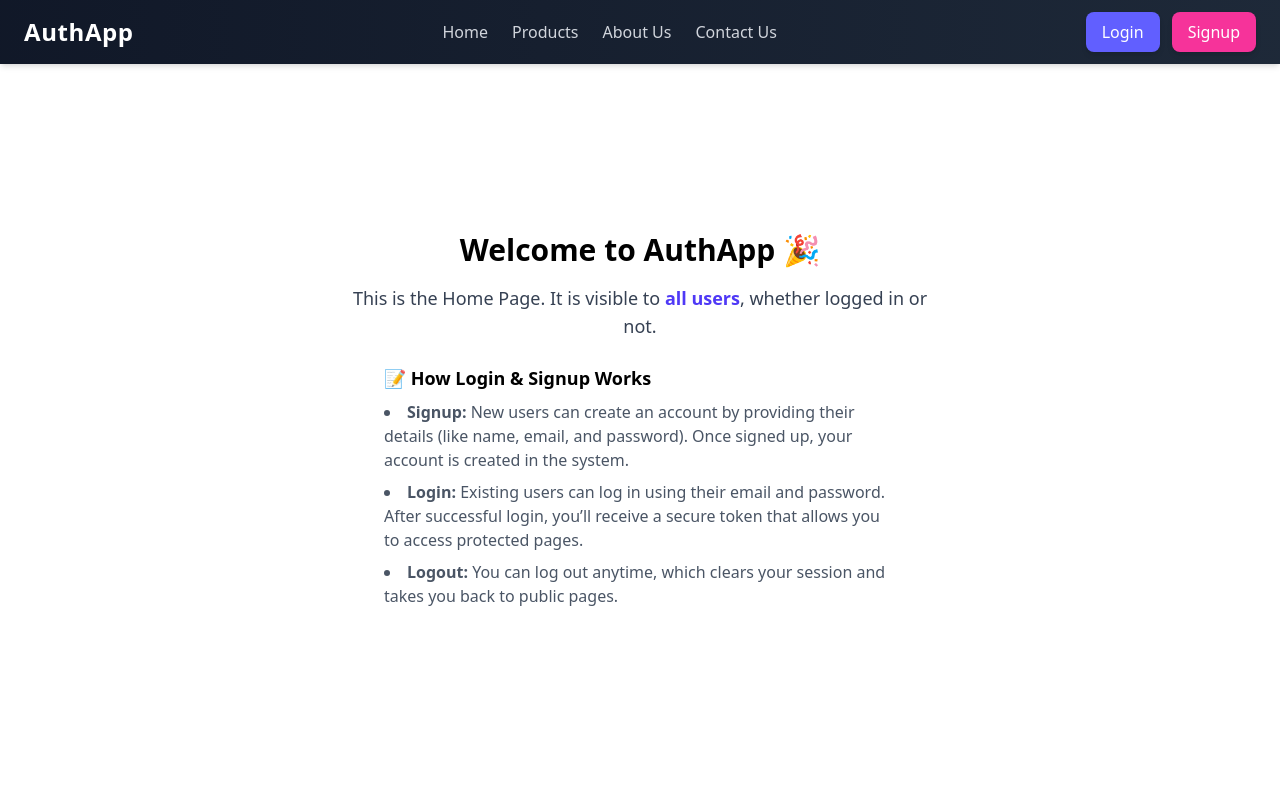
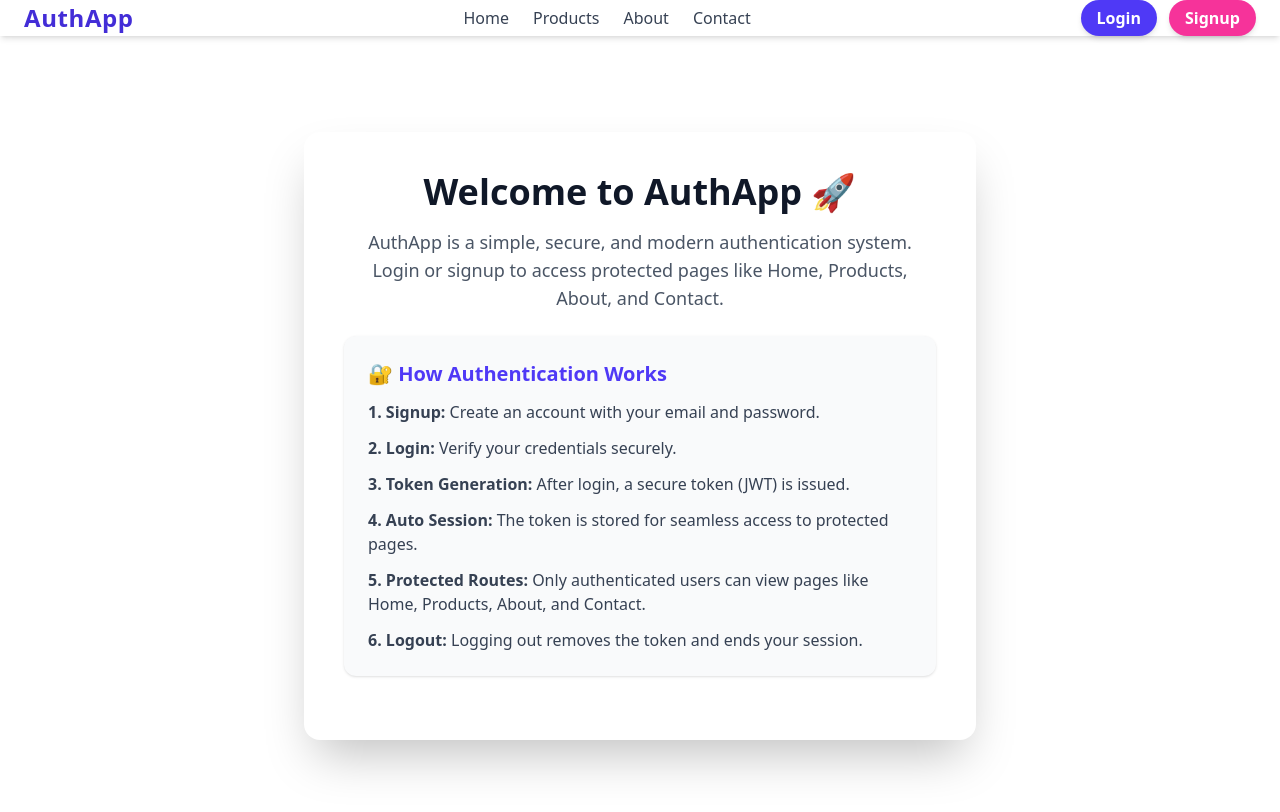
Before and after one commit to Rajesh-Roshan98/AuthFrontend, a React (Vite) app: page / in a window 1280 px wide. Shown: the top 812 px of the page. Built offline with nearby package versions, Linux system fonts and the light colour scheme; no server answers.

Commit message:
Enhanced the UI/UX interface for the user

```diff
--- a/src/App.jsx
+++ b/src/App.jsx
@@ -1,37 +1,80 @@
-import { Route, Routes } from "react-router-dom"
-import Navbar from "./components/NavBar"
-import HomePage from "./pages/HomePage"
-import Login from "./components/Login"
-import Signup from "./components/Signup"
-import Logout from "./components/Logout"
-import AboutPage from "./pages/AboutPage"
-import ContactPage from "./pages/ContactPage"
-import ProductsPage from "./pages/ProductsPage"
+import { Routes, Route } from "react-router-dom";
 import { useState } from "react";
 
+import Navbar from "./components/NavBar";
+import LandingPage from "./pages/LandingPage";
+import Login from "./components/Login";
+import Signup from "./components/Signup";
+import HomePage from "./pages/HomePage";
+import AboutPage from "./pages/AboutPage";
+import ContactPage from "./pages/ContactPage";
+import ProductsPage from "./pages/ProductsPage";
+import ProtectedRoute from "./components/ProtectedRoute";
+
 function App() {
-  const [formType, setFormType] = useState("");
+  const [formType, setFormType] = useState(null); // null = show default landing page
+
   return (
-    <>
-      <div className="w-screen h-screen flex flex-col mx-auto">
-        <div className="w-full">
-          <Navbar setFormType={setFormType} />
-        </div>
-        <div className="w-full h-full">
-          <Routes>
-            <Route path="/" element={<HomePage />} />
-            <Route path="/HomePage" element={<HomePage />} />
-            <Route path="/Login" element={<Login />} />
-            <Route path="/Signup" element={<Signup />} />
-            <Route path="/Logout" element={<Logout />} />
-            <Route path="/about" element={<AboutPage />} />
-            <Route path="/contact" element={<ContactPage />} />
-            <Route path="/products" element={<ProductsPage />} />
-          </Routes>
-        </div>
+    <div className="w-screen h-screen flex flex-col">
+      {/* Navbar */}
+      <Navbar setFormType={setFormType} />
+
+      {/* Main Content */}
+      <div className="flex-grow w-full h-full">
+        <Routes>
+          {/* Landing Page (Default) */}
+          <Route
+            path="/"
+            element={<LandingPage formType={formType} setFormType={setFormType} />}
+          />
+
+          {/* Authentication Pages */}
+          <Route path="/login" element={<Login />} />
+          <Route path="/signup" element={<Signup setFormType={setFormType} />} />
+
+          {/* Protected Pages */}
+          <Route
+            path="/home"
+            element={
+              <ProtectedRoute>
+                <HomePage />
+              </ProtectedRoute>
+            }
+          />
+          <Route
+            path="/about"
+            element={
+              <ProtectedRoute>
+                <AboutPage />
+              </ProtectedRoute>
+            }
+          />
+          <Route
+            path="/contact"
+            element={
+              <ProtectedRoute>
+                <ContactPage />
+              </ProtectedRoute>
+            }
+          />
+          <Route
+            path="/products"
+            element={
+              <ProtectedRoute>
+                <ProductsPage />
+              </ProtectedRoute>
+            }
+          />
+
+          {/* Catch-all → redirect to landing page */}
+          <Route
+            path="*"
+            element={<LandingPage formType={formType} setFormType={setFormType} />}
+          />
+        </Routes>
       </div>
-    </>
-  )
+    </div>
+  );
 }
 
-export default App
+export default App;
--- a/src/components/Login.jsx
+++ b/src/components/Login.jsx
@@ -2,75 +2,87 @@ import React, { useState } from 'react';
 import '../index.css';
 import axios from 'axios';
 import { useNavigate } from 'react-router-dom';
-import { Mail, Lock, Eye, EyeOff } from 'lucide-react'; // ✅ lucide-react icons
+import { Mail, Lock, Eye, EyeOff } from 'lucide-react';
+
+const API_BASE = import.meta.env.VITE_BACKEND_URL;
 
 const Login = () => {
   const [error, setError] = useState("");
   const [email, setEmail] = useState("");
   const [password, setPassword] = useState("");
   const [showPassword, setShowPassword] = useState(false);
+  const [loading, setLoading] = useState(false);
   const navigate = useNavigate();
 
   async function loginHandler(e) {
     e.preventDefault();
     setError("");
-        // Frontend validation
+    setLoading(true);
+
     if (!email || !password) {
       setError("Please enter both email and password.");
+      setLoading(false);
       return;
     }
-        // Email format validation
+
     const emailRegex = /^[^\s@]+@[^\s@]+\.[^\s@]+$/;
     if (!emailRegex.test(email)) {
       setError("Please enter a valid email address.");
+      setLoading(false);
       return;
     }
-        // Password length validation
+
     if (password.length < 6) {
       setError("Password must be at least 6 characters.");
+      setLoading(false);
       return;
     }
+
     try {
-            const response = await axios.post(`http://localhost:3000/api/v1/login`, {
-                email,
-                password
-            });
-            if (response.data.success === true) {
+      const response = await axios.post(`${API_BASE}/api/v1/login`, { email, password });
+
+      if (response.data.success) {
         localStorage.setItem("token", response.data.token);
         localStorage.setItem("role", response.data.role);
 
+        // ✅ Dispatch custom login event so Navbar updates immediately
+        window.dispatchEvent(new Event("login"));
+
+        // Optional: fetch user details
+        let userData = null;
         try {
-                    const userDetails = await axios.get("http://localhost:3000/api/v1/getUserDetail", {
+          const userDetails = await axios.get(`${API_BASE}/api/v1/getUserDetail`, {
             headers: { Authorization: `Bearer ${response.data.token}` }
           });
-                    if (userDetails.data.success && userDetails.data.user) {
-                        console.log("User details after login:", userDetails.data.user);
-                    }
+          if (userDetails.data.success) userData = userDetails.data.user;
         } catch (err) {
           console.log("Error fetching user details:", err);
         }
 
-                navigate('/HomePage');
+        navigate('/HomePage', { state: userData });
+
       } else {
         setError(response.data.message || "Login failed.");
       }
-        } catch (e) {
-            console.error("Login failed:", e.message);
+
+    } catch (err) {
+      console.error("Login failed:", err.message);
+      setError("Invalid credentials or server error.");
     }
+
+    setLoading(false);
   }
 
   return (
-        <div className="h-screen w-screen overflow-hidden flex items-center justify-center bg-gradient-to-br from-purple-600 to-indigo-800 px-4">
+    <div className="h-screen w-screen flex items-center justify-center bg-gradient-to-br from-purple-600 to-indigo-800 px-4">
       <div className="bg-white bg-opacity-95 p-8 rounded-2xl shadow-2xl w-full max-w-md">
         <h2 className="text-3xl font-bold text-center text-indigo-700 mb-2">Welcome Back</h2>
         <p className="text-center text-gray-600 mb-6">Login to continue</p>
 
-                {error && (
-                    <p className="mb-4 text-red-500 text-center font-medium">{error}</p>
-                )}
+        {error && <p className="mb-4 text-red-500 text-center font-medium">{error}</p>}
 
         <form className="space-y-4" onSubmit={loginHandler}>
-                    {/* Email Input with Icon */}
+          {/* Email */}
           <div className="relative">
             <Mail className="absolute left-3 top-1/2 transform -translate-y-1/2 text-indigo-400" size={20} />
             <input
@@ -78,11 +90,11 @@ const Login = () => {
               placeholder="Email Address"
               value={email}
               onChange={e => setEmail(e.target.value)}
-                            className="w-full pl-10 pr-4 py-3 rounded-lg border border-black text-gray-700 placeholder-gray-400 focus:outline-none focus:ring-2 focus:ring-indigo-500 focus:border-indigo-500 transition-all"
+              className="w-full pl-10 pr-4 py-3 rounded-lg border border-black text-gray-700 placeholder-gray-400 focus:outline-none focus:ring-2 focus:ring-indigo-500"
             />
           </div>
 
-                    {/* Password Input with Icon & Toggle */}
+          {/* Password */}
           <div className="relative">
             <Lock className="absolute left-3 top-1/2 transform -translate-y-1/2 text-indigo-400" size={20} />
             <input
@@ -90,7 +102,7 @@ const Login = () => {
               placeholder="Password"
               value={password}
               onChange={e => setPassword(e.target.value)}
-                            className="w-full pl-10 pr-12 py-3 rounded-lg border border-black text-gray-700 placeholder-gray-400 focus:outline-none focus:ring-2 focus:ring-indigo-500 focus:border-indigo-500 transition-all"
+              className="w-full pl-10 pr-12 py-3 rounded-lg border border-black text-gray-700 placeholder-gray-400 focus:outline-none focus:ring-2 focus:ring-indigo-500"
             />
             <span
               className="absolute right-3 top-3 cursor-pointer text-gray-500 hover:text-indigo-600"
@@ -103,13 +115,21 @@ const Login = () => {
           {/* Login Button */}
           <button
             type="submit"
-                        className="w-full bg-indigo-500 hover:bg-indigo-600 active:bg-indigo-700 text-white py-3 px-4 rounded-lg font-semibold transition-all shadow-md hover:shadow-lg"
+            disabled={loading}
+            className={`w-full bg-indigo-500 text-white py-3 px-4 rounded-lg font-semibold transition-all shadow-md hover:shadow-lg
+            ${loading ? "opacity-60 cursor-not-allowed" : "hover:bg-indigo-600 active:bg-indigo-700"}`}
           >
-                        Login
+            {loading ? (
+              <div className="flex justify-center items-center space-x-2">
+                <div className="w-5 h-5 border-2 border-white border-t-transparent rounded-full animate-spin"></div>
+                <span>Logging in...</span>
+              </div>
+            ) : (
+              "Login"
+            )}
           </button>
         </form>
 
-                {/* Signup Link */}
         <p className="mt-6 text-center text-gray-700">
           Don't have an account?{" "}
           <span
--- a/src/components/NavBar.jsx
+++ b/src/components/NavBar.jsx
@@ -1,66 +1,86 @@
-import React, { useEffect, useState } from 'react';
-import { useNavigate, Link } from 'react-router-dom';
-import Logout from './Logout';
+import React, { useState, useEffect } from "react";
+import { useNavigate, Link } from "react-router-dom";
 
-const Navbar = ({ setFormType }) => {
+const Navbar = () => {
   const navigate = useNavigate();
   const [isLoggedIn, setIsLoggedIn] = useState(!!localStorage.getItem("token"));
+  const [loggingOut, setLoggingOut] = useState(false);
 
+  // Listen for token changes or custom login event
   useEffect(() => {
-    const checkToken = () => setIsLoggedIn(!!localStorage.getItem("token"));
-    window.addEventListener("storage", checkToken);
-    checkToken(); // check immediately
-    return () => window.removeEventListener("storage", checkToken);
-  });
+    const updateLogin = () => setIsLoggedIn(!!localStorage.getItem("token"));
 
-  const handleLogin = () => {
-    setFormType("Login");
-    navigate("/Login");
+    window.addEventListener("storage", updateLogin); // For other tabs
+    window.addEventListener("login", updateLogin);   // Custom login event
+
+    updateLogin(); // check immediately on mount
+
+    return () => {
+      window.removeEventListener("storage", updateLogin);
+      window.removeEventListener("login", updateLogin);
     };
+  }, []);
 
-  const handleSignup = () => {
-    setFormType("Signup");
-    navigate("/Signup");
+  const handleLogin = () => navigate("/login");
+  const handleSignup = () => navigate("/signup");
+
+  const handleLogout = () => {
+    setLoggingOut(true);
+
+    setTimeout(() => {
+      localStorage.removeItem("token");
+      localStorage.removeItem("authUser");
+      console.clear();
+      setIsLoggedIn(false);
+      navigate("/");
+      setLoggingOut(false);
+    }, 500);
   };
 
   return (
-  <nav className="bg-gradient-to-r from-gray-900 to-gray-800 shadow-md h-16 w-full flex justify-between items-center px-6 sticky top-0 z-50 overflow-hidden">
-      {/* Left - Logo / Brand */}
-      <div className="text-2xl font-bold text-white tracking-wide cursor-pointer">
-        <Link to="/HomePage">AuthApp</Link>
+    <>
+      {/* Global Spinner Overlay */}
+      {loggingOut && (
+        <div className="fixed inset-0 z-50 flex items-center justify-center bg-white/70 backdrop-blur-sm">
+          <div className="w-16 h-16 border-4 border-indigo-600 border-t-transparent rounded-full animate-spin"></div>
+        </div>
+      )}
+
+      <nav className="bg-white shadow-md h-16 w-full flex justify-between items-center px-6 sticky top-0 z-50">
+        {/* Left - Logo */}
+        <div className="text-2xl font-bold text-indigo-700 tracking-wide cursor-pointer">
+          <Link to="/">AuthApp</Link>
         </div>
 
         {/* Middle - Links */}
-      <ul className="hidden md:flex gap-6 text-gray-300 font-medium">
-        <li>
-          <Link to="/HomePage" className="hover:text-white transition-colors">Home</Link>
-        </li>
-        <li>
-          <Link to="/products" className="hover:text-white transition-colors">Products</Link>
-        </li>
-        <li>
-          <Link to="/about" className="hover:text-white transition-colors">About Us</Link>
-        </li>
-        <li>
-          <Link to="/contact" className="hover:text-white transition-colors">Contact Us</Link>
-        </li>
+        <ul className="hidden md:flex gap-6 text-gray-700 font-medium">
+          <li><Link to="/" className="hover:text-indigo-600 transition-colors">Home</Link></li>
+          <li><Link to="/products" className="hover:text-indigo-600 transition-colors">Products</Link></li>
+          <li><Link to="/about" className="hover:text-indigo-600 transition-colors">About</Link></li>
+          <li><Link to="/contact" className="hover:text-indigo-600 transition-colors">Contact</Link></li>
         </ul>
 
-      {/* Right - Auth buttons */}
+        {/* Right - Auth Buttons / Logout */}
         <div className="flex gap-3">
           {isLoggedIn ? (
-          <Logout />
+            <button
+              onClick={handleLogout}
+              className="bg-red-600 hover:bg-red-700 text-white font-semibold px-4 py-1.5 rounded-full shadow-md flex items-center justify-center hover:scale-105 transition-transform duration-200"
+              disabled={loggingOut}
+            >
+              Logout
+            </button>
           ) : (
             <>
               <button
                 onClick={handleLogin}
-              className="bg-indigo-500 hover:bg-indigo-600 text-white px-4 py-2 rounded-lg font-medium shadow-md hover:shadow-lg transition transform hover:-translate-y-0.5"
+                className="bg-indigo-600 hover:bg-indigo-700 text-white font-semibold px-4 py-1.5 rounded-full shadow-md transition transform hover:scale-105"
               >
                 Login
               </button>
               <button
                 onClick={handleSignup}
-              className="bg-pink-500 hover:bg-pink-600 text-white px-4 py-2 rounded-lg font-medium shadow-md hover:shadow-lg transition transform hover:-translate-y-0.5"
+                className="bg-pink-500 hover:bg-pink-600 text-white font-semibold px-4 py-1.5 rounded-full shadow-md transition transform hover:scale-105"
               >
                 Signup
               </button>
@@ -68,6 +88,7 @@ const Navbar = ({ setFormType }) => {
           )}
         </div>
       </nav>
+    </>
   );
 };
 
--- /dev/null
+++ b/src/components/ProtectedRoute.jsx
@@ -0,0 +1,58 @@
+import React, { useEffect, useState } from "react";
+import { Navigate } from "react-router-dom";
+import axios from "axios";
+
+const API_BASE = import.meta.env.VITE_BACKEND_URL;
+
+const ProtectedRoute = ({ children }) => {
+  const [loading, setLoading] = useState(true);
+  const [isAuthenticated, setIsAuthenticated] = useState(false);
+  const [user, setUser] = useState(null);
+
+  useEffect(() => {
+    const verifyUser = async () => {
+      try {
+        const token = localStorage.getItem("token");
+        if (!token) {
+          setIsAuthenticated(false);
+          setLoading(false);
+          return;
+        }
+
+        const res = await axios.get(`${API_BASE}/api/v1/getUserDetail`, {
+          headers: { Authorization: `Bearer ${token}` },
+        });
+
+        if (res.data.success) {
+          setUser(res.data.user);
+          setIsAuthenticated(true);
+        } else {
+          setIsAuthenticated(false);
+        }
+      } catch (err) {
+        setIsAuthenticated(false);
+      } finally {
+        setLoading(false);
+      }
+    };
+
+    verifyUser();
+  }, []);
+
+  if (loading) {
+    return (
+      <div className="flex justify-center items-center min-h-screen font-semibold">
+        Checking authentication...
+      </div>
+    );
+  }
+
+  if (!isAuthenticated) {
+    return <Navigate to="/Login" replace />;
+  }
+
+  // Pass user as prop to children
+  return React.cloneElement(children, { user });
+};
+
+export default ProtectedRoute;
--- a/src/pages/HomePage.jsx
+++ b/src/pages/HomePage.jsx
@@ -1,35 +1,79 @@
-import React from "react";
+import React, { useEffect, useState } from "react";
 import { useNavigate } from "react-router-dom";
+import axios from "axios";
 
 const HomePage = () => {
   const navigate = useNavigate();
+  const [user, setUser] = useState(null);
+  const [loading, setLoading] = useState(true);
+
+  useEffect(() => {
+    const fetchUser = async () => {
+      const token = localStorage.getItem("token");
+      if (!token) {
+        navigate("/login");
+        return;
+      }
+
+      try {
+        const response = await axios.get(
+          `${import.meta.env.VITE_BACKEND_URL}/api/v1/getUserDetail`,
+          { headers: { Authorization: `Bearer ${token}` } }
+        );
+
+        if (response.data.success && response.data.user) {
+          setUser(response.data.user);
+        } else {
+          navigate("/login");
+        }
+      } catch (err) {
+        console.error("Error fetching user details:", err);
+        navigate("/login");
+      } finally {
+        setLoading(false);
+      }
+    };
+
+    fetchUser();
+  }, [navigate]);
+
+  const handleLogout = () => {
+    localStorage.removeItem("token");
+    localStorage.removeItem("role");
+    navigate("/login");
+  };
+
+  if (loading) {
+    return (
+      <div className="flex items-center justify-center min-h-screen bg-gray-50">
+        <div className="flex flex-col items-center">
+          <div className="w-16 h-16 border-4 border-indigo-600 border-t-transparent rounded-full animate-spin"></div>
+          <p className="mt-4 text-lg font-medium text-gray-500">
+            Loading user data...
+          </p>
+        </div>
+      </div>
+    );
+  }
+
+  if (!user) return null; // extra safety
+
+  const fullName = `${user.firstName || ""} ${user.middleName ? user.middleName + " " : ""}${user.lastName || ""}`;
 
   return (
-  <div className="flex flex-col items-center justify-center h-full p-6 overflow-hidden">
-      <h1 className="text-3xl font-bold mb-4">Welcome to AuthApp 🎉</h1>
-      <p className="text-lg text-gray-700 mb-6 text-center max-w-xl">
-        This is the Home Page. It is visible to <span className="font-semibold text-indigo-600">all users</span>,
-        whether logged in or not.
-      </p>
+    <div className="flex flex-col items-center justify-center min-h-screen bg-gray-50 p-6">
+      <h1 className="text-3xl font-bold mb-6">Welcome, {fullName} 👋</h1>
 
-      <div className="text-left mb-6 max-w-lg">
-        <h2 className="text-lg font-semibold mb-2">📝 How Login & Signup Works</h2>
-        <ul className="list-disc list-inside text-gray-600 space-y-2">
-          <li>
-            <span className="font-semibold">Signup:</span> New users can create an account by providing
-            their details (like name, email, and password). Once signed up, your account is created in
-            the system.
-          </li>
-          <li>
-            <span className="font-semibold">Login:</span> Existing users can log in using their email
-            and password. After successful login, you’ll receive a secure token that allows you to
-            access protected pages.
-          </li>
-          <li>
-            <span className="font-semibold">Logout:</span> You can log out anytime, which clears your
-            session and takes you back to public pages.
-          </li>
-        </ul>
+      <div className="bg-white shadow-lg rounded-xl p-8 w-full max-w-md text-center space-y-3">
+        <p className="text-lg">
+          <span className="font-semibold text-indigo-600">Name:</span> {fullName}
+        </p>
+        <p className="text-lg">
+          <span className="font-semibold text-indigo-600">Email:</span> {user.email}
+        </p>
+        <p className="text-lg">
+          <span className="font-semibold text-indigo-600">Role:</span> {user.role}
+        </p>
       </div>
     </div>
   );
--- a/src/pages/LandingPage.jsx
+++ b/src/pages/LandingPage.jsx
@@ -1,58 +1,62 @@
 import React, { useEffect } from "react";
-import Login from "../components/Login";
-import Signup from "../components/Signup";
 import { useNavigate } from "react-router-dom";
 
-const LandingPage = ({ formType, setFormType }) => {
+const LandingPage = () => {
   const navigate = useNavigate();
 
+  // Redirect logged-in users to home
   useEffect(() => {
     const token = localStorage.getItem("token");
     if (token) {
-      navigate("/HomePage");
+      navigate("/home");
     }
   }, [navigate]);
 
   return (
-    <div className="flex items-center justify-center min-h-screen bg-gradient-to-br from-purple-600 to-indigo-800 px-4">
-      <div className="bg-white bg-opacity-95 rounded-2xl shadow-lg p-8 max-w-lg w-full text-center">
-        {formType === "Login" ? (
-          <Login />
-        ) : formType === "Signup" ? (
-          <Signup setFormType={setFormType} />
-        ) : (
-          <>
-            <h1 className="text-3xl font-bold text-indigo-700 mb-4">
-              Welcome to AuthApp 🎉
+    <div className="flex items-center justify-center min-h-screen bg-white px-4">
+      <div className="w-full max-w-2xl p-10 bg-white rounded-2xl shadow-2xl text-center">
+        {/* Welcome Header */}
+        <h1 className="text-4xl font-bold text-gray-900 mb-4">
+          Welcome to AuthApp 🚀
         </h1>
-            <p className="text-lg text-gray-700 mb-6">
-              This is your authentication landing page.
-              You can <span className="font-semibold text-indigo-600">Signup</span>
-              to create an account or <span className="font-semibold text-indigo-600">Login</span>
-              if you already have one.
+
+        <p className="text-gray-600 text-lg mb-6">
+          AuthApp is a simple, secure, and modern authentication system.
+          Login or signup to access protected pages like Home, Products, About, and Contact.
         </p>
 
-            <div className="bg-indigo-50 border border-indigo-200 rounded-xl p-5 mb-6 text-left">
-              <h2 className="text-lg font-semibold text-indigo-600 mb-3">
-                🔑 How It Works
+        {/* Authentication Flow */}
+        <div className="bg-gray-50 rounded-xl p-6 mb-6 shadow-sm text-left">
+          <h2 className="text-xl font-semibold text-indigo-600 mb-3">
+            🔐 How Authentication Works
           </h2>
-              <ul className="list-disc list-inside text-gray-600 space-y-2">
+
+          <ul className="space-y-3 text-gray-700">
             <li>
-                  <span className="font-medium">Signup:</span> Register with
-                  email & password.
+              <strong>1. Signup:</strong> Create an account with your email and password.
             </li>
+
             <li>
-                  <span className="font-medium">Login:</span> Get access with
-                  secure credentials.
+              <strong>2. Login:</strong> Verify your credentials securely.
             </li>
+
             <li>
-                  <span className="font-medium">Session:</span> A token keeps
-                  you logged in until logout.
+              <strong>3. Token Generation:</strong> After login, a secure token (JWT) is issued.
+            </li>
+
+            <li>
+              <strong>4. Auto Session:</strong> The token is stored for seamless access to protected pages.
+            </li>
+
+            <li>
+              <strong>5. Protected Routes:</strong> Only authenticated users can view pages like Home, Products, About, and Contact.
+            </li>
+
+            <li>
+              <strong>6. Logout:</strong> Logging out removes the token and ends your session.
             </li>
           </ul>
         </div>
-          </>
-        )}
       </div>
     </div>
   );
```
Also changed, not shown: src/components/Logout.jsx (+30 -8 lines). Lines whose indentation alone changed are shown as unchanged.
